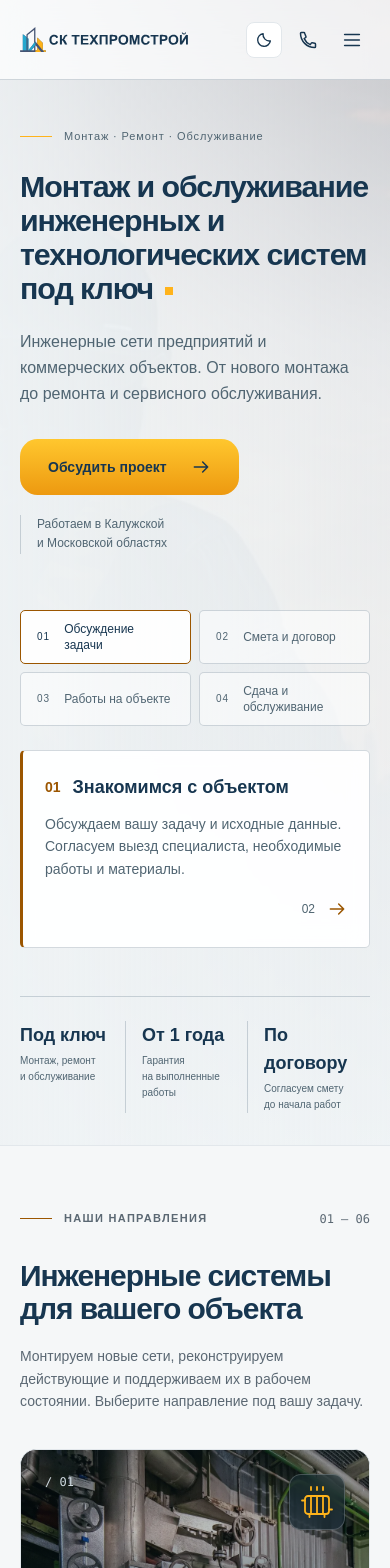
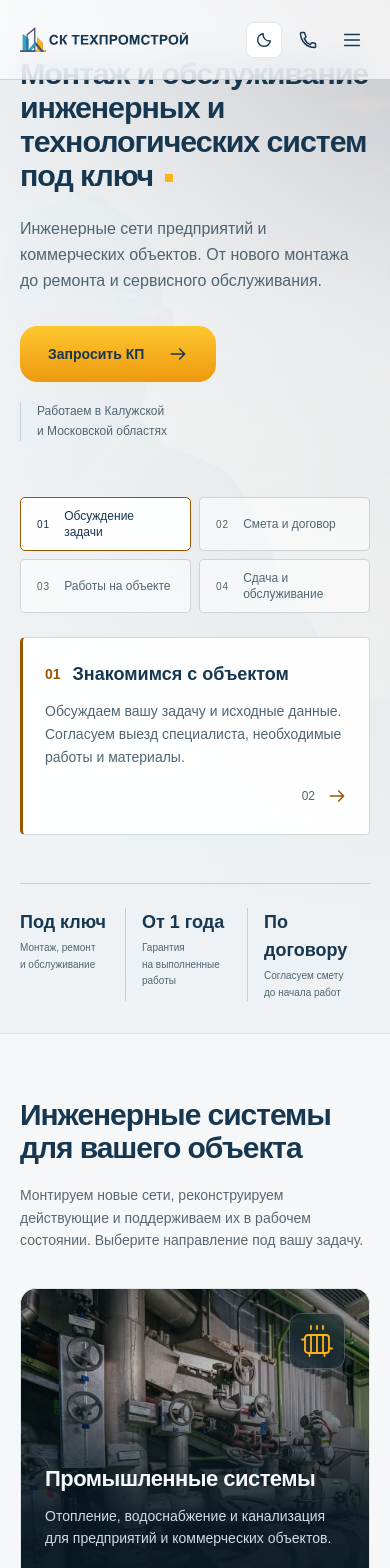
Before and after one commit to Cyrillkel/sk-tps, a Next.js app in the folder frontend/: page / in a window 390 px wide. Shown: the top 1568 px of the page. Built offline with nearby package versions, Linux system fonts and the light colour scheme.

Commit message:
feat: refactor HomeHero and HomeServices components for improved readability and layout

```diff
--- a/frontend/src/widgets/home-hero/ui/home-hero.tsx
+++ b/frontend/src/widgets/home-hero/ui/home-hero.tsx
@@ -9,39 +9,91 @@ export function HomeHero() {
   return (
     <section className="home-hero" aria-labelledby="hero-title">
       <div className="hero-photo" aria-hidden="true">
-        <Image src="/images/hero.webp" alt="" fill sizes="100vw" loading="eager" fetchPriority="high" className="object-cover object-[52%_center]" />
+        <Image
+          src="/images/hero.webp"
+          alt=""
+          fill
+          sizes="100vw"
+          loading="eager"
+          fetchPriority="high"
+          className="object-cover object-[52%_center]"
+        />
       </div>
       <div className="hero-shade" aria-hidden="true" />
-      <div className="hero-grid" aria-hidden="true"><span /><span /><span /></div>
-      <Container className="hero-content relative z-10 flex min-h-[inherit] flex-col pb-8">
+      <div className="hero-grid" aria-hidden="true">
+        <span />
+        <span />
+        <span />
+      </div>
+      <Container className="relative z-10 flex min-h-[inherit] flex-col pt-14 pb-8 sm:pt-20 lg:pt-24 lg:pb-8">
         <div className="grid items-start gap-10 lg:grid-cols-[1.8fr_1fr] lg:gap-12">
           <div className="pb-2 lg:pt-2">
-            <p className="mb-6 flex items-center gap-3 text-[11px] font-medium tracking-[0.08em] text-hero-muted sm:text-sm sm:tracking-wide">
-              <span className="h-px w-8 shrink-0 bg-brand" /> Монтаж · Ремонт · Обслуживание
-            </p>
             <h1 id="hero-title" className="hero-title">
               <span>Монтаж и обслуживание</span>
               <span>инженерных и технологических</span>
-              <span>систем под ключ<span className="ml-3 inline-block size-2 bg-brand align-middle sm:size-2.5" aria-hidden="true" /></span>
+              <span>
+                систем под ключ
+                <span
+                  className="ml-3 inline-block size-2 bg-brand align-middle sm:size-2.5"
+                  aria-hidden="true"
+                />
+              </span>
             </h1>
             <p className="mt-6 max-w-2xl text-base leading-relaxed text-hero-muted sm:text-lg">
-              Инженерные сети предприятий и коммерческих объектов. От нового монтажа до ремонта и сервисного обслуживания.
+              Инженерные сети предприятий и коммерческих объектов. От нового
+              монтажа до ремонта и сервисного обслуживания.
             </p>
             <div className="mt-8 flex flex-wrap items-center gap-x-6 gap-y-5 sm:mt-9">
-              <Link href="/contacts" className="button-brand min-h-14 gap-6 px-7 text-sm sm:px-8">Обсудить проект <ArrowRightIcon className="size-5" /></Link>
-              <p className="border-l border-hero-border pl-4 text-xs leading-relaxed text-hero-muted">Работаем в Калужской<br />и Московской областях</p>
+              <Link
+                href="/contacts"
+                className="button-brand min-h-14 gap-6 px-7 text-sm sm:px-8"
+              >
+                Запросить КП <ArrowRightIcon className="size-5" />
+              </Link>
+              <p className="border-l border-hero-border pl-4 text-xs leading-relaxed text-hero-muted">
+                Работаем в Калужской
+                <br />и Московской областях
+              </p>
             </div>
           </div>
           <WorkStages />
         </div>
         <div className="mt-12 border-t border-hero-border pt-6 lg:mt-auto lg:w-[64%] lg:pt-6">
           <dl className="grid grid-cols-3 gap-4 sm:gap-7">
-            <div className="border-r border-hero-border pr-3"><dt className="text-lg font-bold text-hero-foreground sm:text-[27px]">Под ключ</dt><dd className="mt-1 text-[10px] leading-relaxed text-hero-muted sm:text-xs">Монтаж, ремонт<br />и обслуживание</dd></div>
-            <div className="border-r border-hero-border pr-3"><dt className="text-lg font-bold text-hero-foreground sm:text-[27px]">От 1 года</dt><dd className="mt-1 text-[10px] leading-relaxed text-hero-muted sm:text-xs">Гарантия<br />на выполненные работы</dd></div>
-            <div><dt className="text-lg font-bold text-hero-foreground sm:text-[27px]">По договору</dt><dd className="mt-1 text-[10px] leading-relaxed text-hero-muted sm:text-xs">Согласуем смету<br />до начала работ</dd></div>
+            <div className="border-r border-hero-border pr-3">
+              <dt className="text-lg font-bold text-hero-foreground sm:text-[27px]">
+                Под ключ
+              </dt>
+              <dd className="mt-1 text-[10px] leading-relaxed text-hero-muted sm:text-xs">
+                Монтаж, ремонт
+                <br />и обслуживание
+              </dd>
+            </div>
+            <div className="border-r border-hero-border pr-3">
+              <dt className="text-lg font-bold text-hero-foreground sm:text-[27px]">
+                От 1 года
+              </dt>
+              <dd className="mt-1 text-[10px] leading-relaxed text-hero-muted sm:text-xs">
+                Гарантия
+                <br />
+                на выполненные работы
+              </dd>
+            </div>
+            <div>
+              <dt className="text-lg font-bold text-hero-foreground sm:text-[27px]">
+                По договору
+              </dt>
+              <dd className="mt-1 text-[10px] leading-relaxed text-hero-muted sm:text-xs">
+                Согласуем смету
+                <br />
+                до начала работ
+              </dd>
+            </div>
           </dl>
         </div>
-        <p className="sr-only">{company.name}. {company.region}.</p>
+        <p className="sr-only">
+          {company.name}. {company.region}.
+        </p>
       </Container>
     </section>
   );
--- a/frontend/src/widgets/home-services/ui/home-services.tsx
+++ b/frontend/src/widgets/home-services/ui/home-services.tsx
@@ -26,12 +26,6 @@ export function HomeServices() {
   return (
     <section id="services" aria-labelledby="services-title" className="home-services py-16 sm:py-20 lg:py-28">
       <Container>
-        <div className="mb-8 flex items-center justify-between gap-4 sm:mb-10">
-          <p className="flex items-center gap-3 text-[11px] font-semibold tracking-[0.12em] text-muted uppercase">
-            <span className="h-px w-8 bg-accent" aria-hidden="true" /> Наши направления
-          </p>
-          <span className="font-mono text-xs text-muted" aria-hidden="true">01 — 06</span>
-        </div>
 
         <div className="mb-9 grid gap-5 lg:mb-12 lg:grid-cols-[1.3fr_1fr] lg:items-end lg:gap-16">
           <h2 id="services-title" className="text-3xl leading-[1.1] font-semibold tracking-[-0.035em] text-primary sm:text-4xl lg:text-5xl">
@@ -58,8 +52,7 @@ export function HomeServices() {
                     className="service-card-image object-cover"
                   />
                   <span className="service-card-shade" aria-hidden="true" />
-                  <div className="relative z-10 flex items-start justify-between gap-4">
-                    <span className="font-mono text-xs text-service-muted">/ {String(index + 1).padStart(2, "0")}</span>
+                  <div className="relative z-10 flex items-start justify-end gap-4">
                     <span className="service-card-symbol" aria-hidden="true"><Icon className="size-9" strokeWidth={1.2} /></span>
                   </div>
 
```
